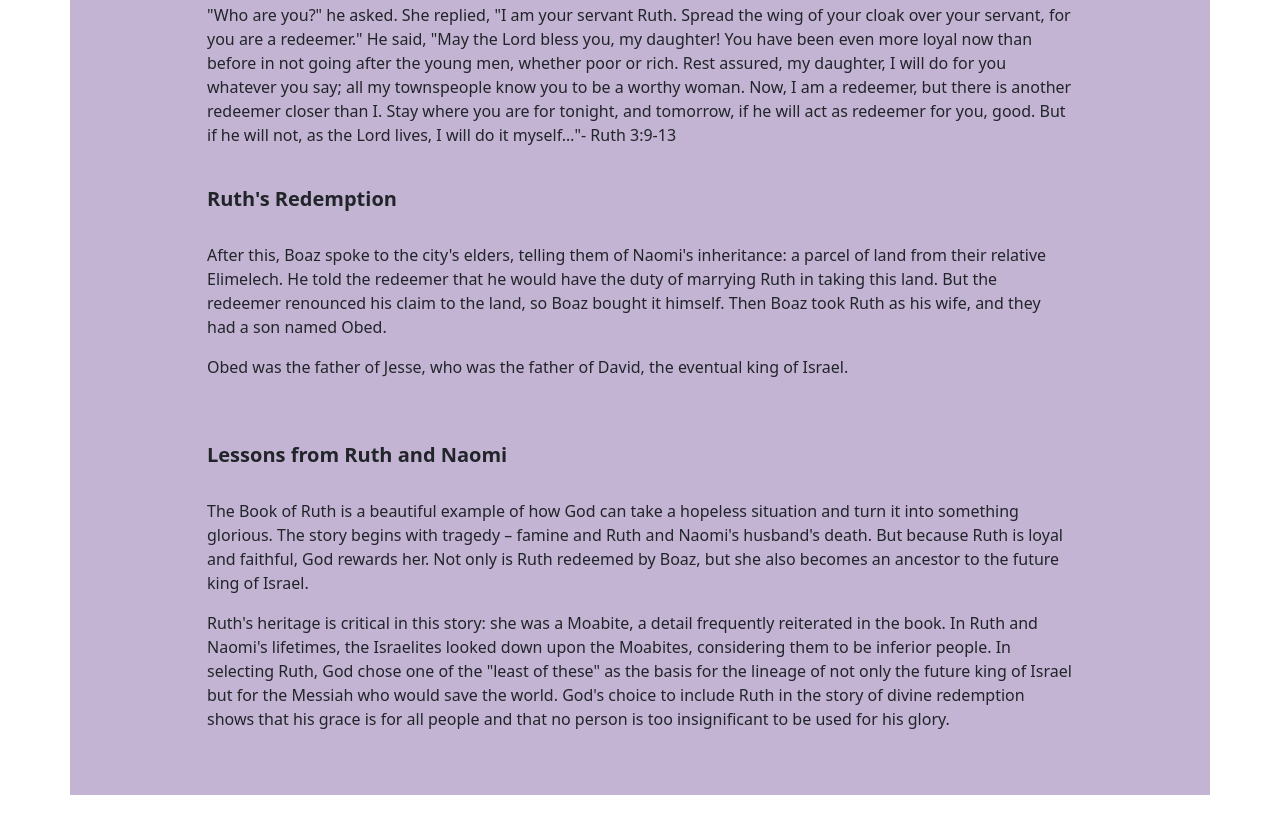
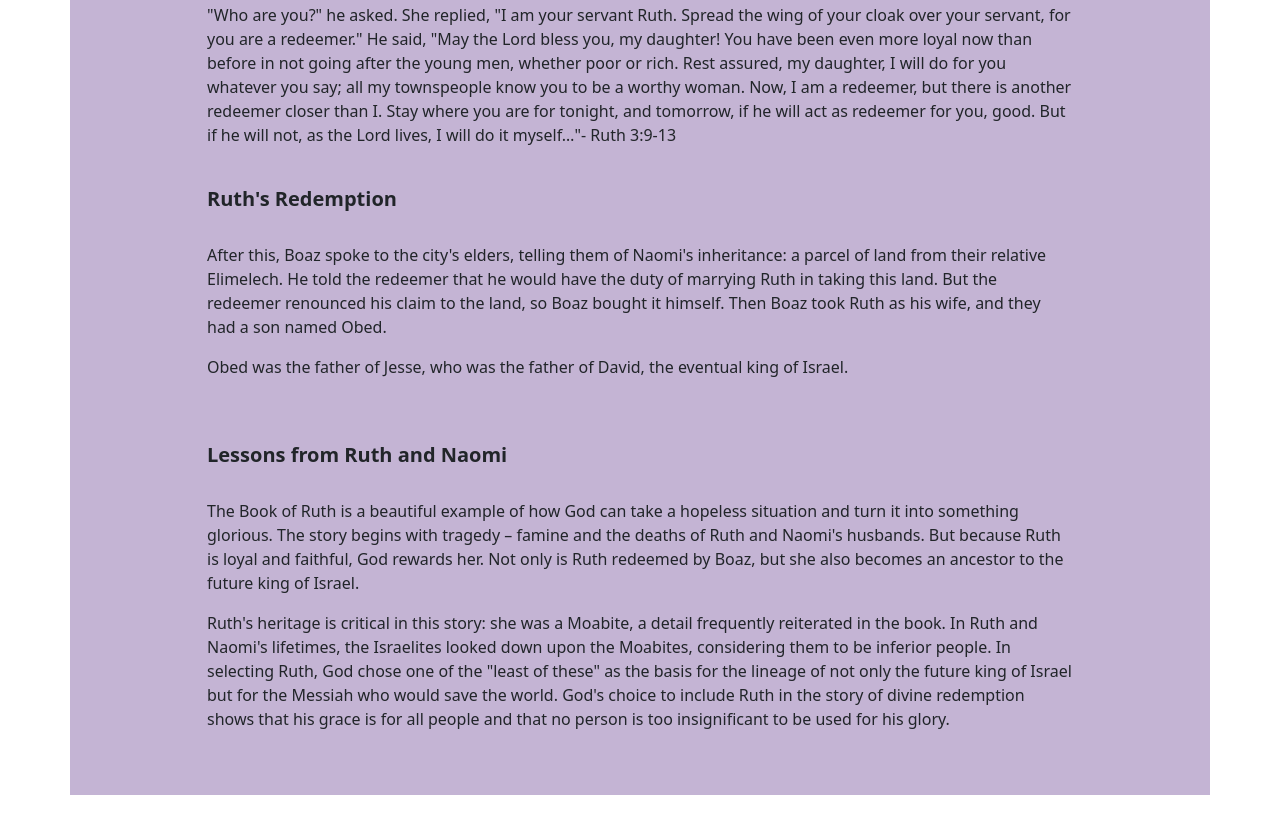
Before and after one commit to annaeliana7/Bootstrap-Blog, a website: page blog2.html in a window 1280 px wide. Shown: the part 2104-2937 px from the top of the page. Drawn offline with nearby package versions, Linux system fonts and the light colour scheme.

Commit message:
Add content and style to blog2- Ruth

```diff
--- a/blog2.html
+++ b/blog2.html
@@ -59,7 +59,7 @@
         <br>
         <h5 class="fw-bold">Lessons from Ruth and Naomi</h5>
         <br>
-        <p>The Book of Ruth is a beautiful example of how God can take a hopeless situation and turn it into something glorious. The story begins with tragedy – famine and Ruth and Naomi's husband's death. But because Ruth is loyal and faithful, God rewards her. Not only is Ruth redeemed by Boaz, but she also becomes an ancestor to the future king of Israel.</p>
+        <p>The Book of Ruth is a beautiful example of how God can take a hopeless situation and turn it into something glorious. The story begins with tragedy – famine and the deaths of Ruth and Naomi's husbands. But because Ruth is loyal and faithful, God rewards her. Not only is Ruth redeemed by Boaz, but she also becomes an ancestor to the future king of Israel.</p>
         <p>Ruth's heritage is critical in this story: she was a Moabite, a detail frequently reiterated in the book. In Ruth and Naomi's lifetimes, the Israelites looked down upon the Moabites, considering them to be inferior people. In selecting Ruth, God chose one of the "least of these" as the basis for the lineage of not only the future king of Israel but for the Messiah who would save the world. God's choice to include Ruth in the story of divine redemption shows that his grace is for all people and that no person is too insignificant to be used for his glory.</p>
       </div>
     </div>
```
